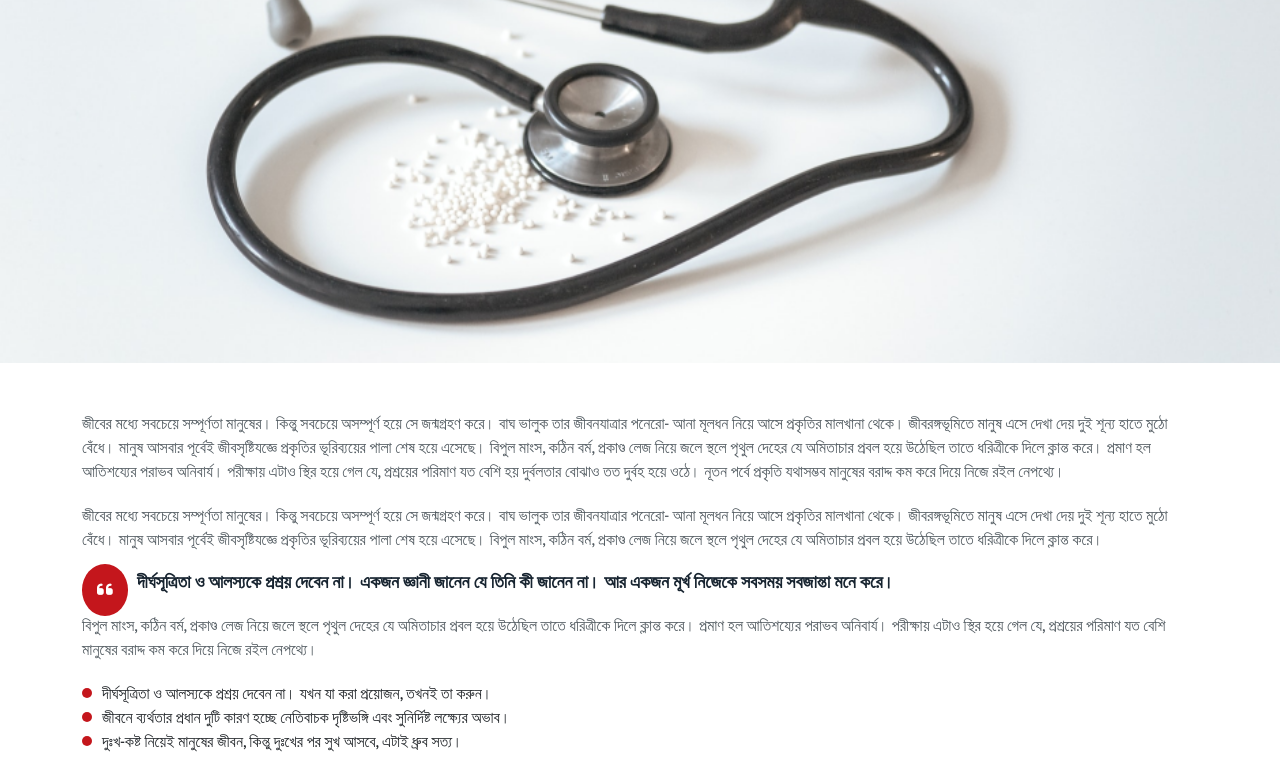
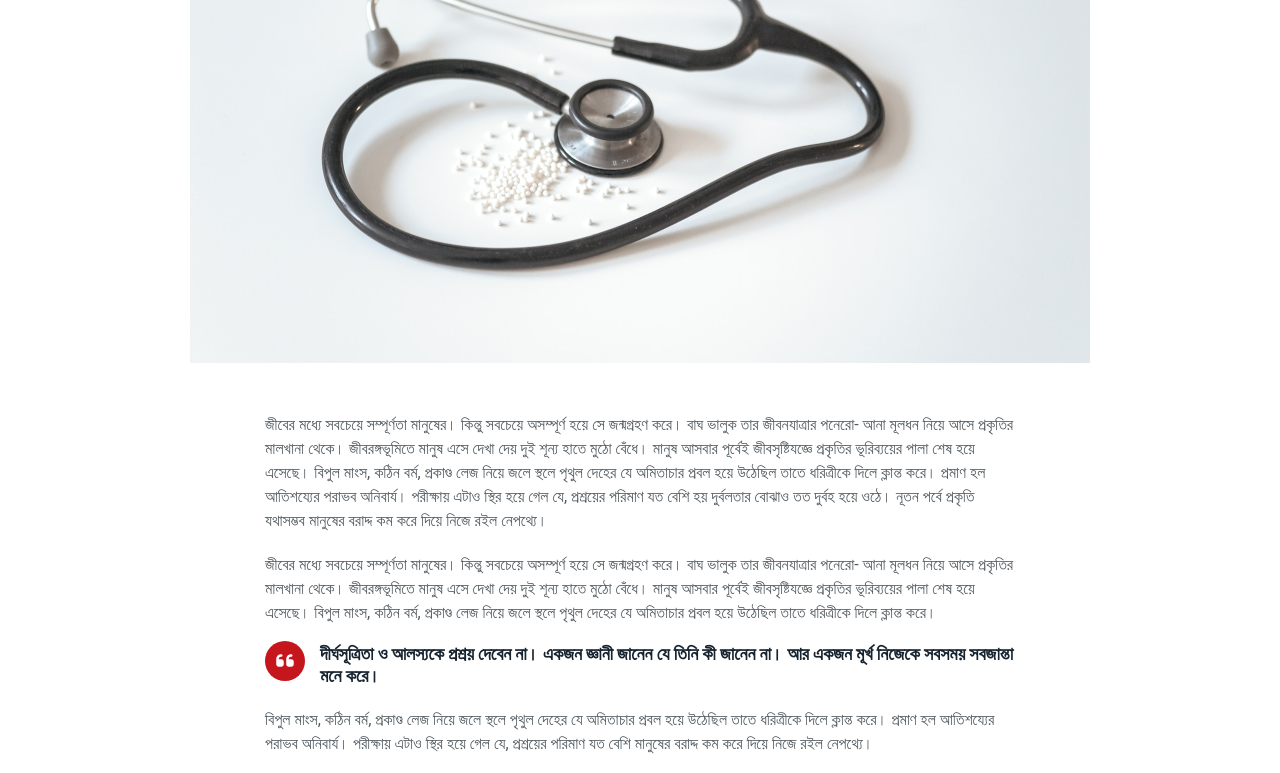
Before and after one commit to boneeyaemin/medico, a plain HTML site: page single-block-page.html in a window 1280 px wide. Shown: the part 480-1253 px from the top of the page. Drawn offline with Linux system fonts and the light colour scheme.

Commit message:
finished medico

```diff
--- a/single-block-page.html
+++ b/single-block-page.html
@@ -85,10 +85,11 @@
 </div>
 <!-- block hero-section -->
 <div class="black-hero-wrapper">
-    <div class="block-hero">
-        <img src="assets/img/color_04.png" alt="">
+    <div class="container">
+        <div class="block-hero">
+            <img src="assets/img/color_04.png" alt="">
+        </div>
     </div>
-
 </div>
 <!-- details-section -->
 
--- a/style.css
+++ b/style.css
@@ -1264,6 +1264,7 @@ h1, h2, h3, h4, h5, h6 {
 	height: 480px;
 	position: relative;
 	margin: auto;
+	max-width: 900px;
 }
 .block-hero img {
 	height: 100%;
@@ -1280,6 +1281,8 @@ h1, h2, h3, h4, h5, h6 {
 	display: flex;
 	flex-direction: column;
 	gap: 20px;
+	max-width: 750px;
+	margin: auto;
 }
 .b-details-section {
 	padding: 20px 10px;
@@ -1296,10 +1299,16 @@ h1, h2, h3, h4, h5, h6 {
 	position: absolute;
 	color: white;
 	left: 0;
-	top: -9px;
+	top: -4px;
 	background: var(--primary);
-	padding: 15px;
+	padding: 11px;
 	border-radius: 50%;
+	height: 40px;
+	width: 40px;
+	font-size: 20px;
+	display: flex;
+	justify-content: center;
+	align-items: center;
 }
 .b-details-wrapper li::before {
 	content: "";
@@ -1324,6 +1333,14 @@ h1, h2, h3, h4, h5, h6 {
 }
 .recentlt-section {
 	padding-top: 80px;
+}
+.b-details-wrapper p {
+	font-family: Roboto;
+	font-size: 16px;
+	font-weight: 400;
+	line-height: 24px;
+	letter-spacing: 0em;
+	color: #515A60;
 }
 
 
```
